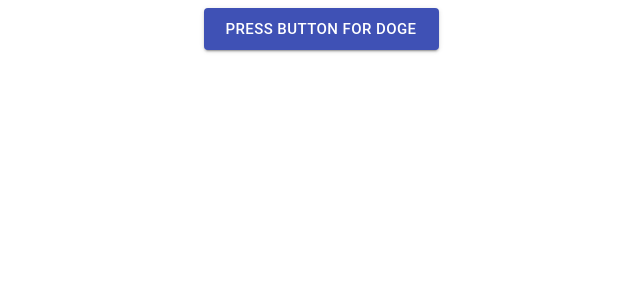
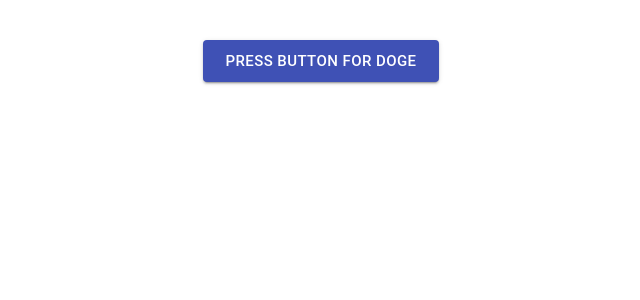
Before and after one commit to samsonyuwono/random-shiba-api, a React (Create React App) app: page / in a window 1280 px wide. Shown: the top 300 px of the page, without its empty margins (319-959 px from the left). Built offline with nearby package versions, Linux system fonts and the light colour scheme.

Commit message:
added Waypoint for infinite scrolling

```diff
--- a/package.json
+++ b/package.json
@@ -9,7 +9,8 @@
     "axios": "^0.20.0",
     "react": "^16.13.1",
     "react-dom": "^16.13.1",
-    "react-scripts": "3.4.3"
+    "react-scripts": "3.4.3",
+    "react-waypoint": "^9.0.3"
   },
   "scripts": {
     "start": "react-scripts start",
--- a/src/App.js
+++ b/src/App.js
@@ -1,18 +1,19 @@
-import React, { useState, useEffect } from "react";
+import React, { useState } from "react";
 import Images from "./components/Images.js";
 import Container from "@material-ui/core/Container";
 import axios from "axios";
 import "./App.css";
 import { makeStyles } from "@material-ui/core/styles";
 import Button from "@material-ui/core/Button";
+import { Waypoint } from "react-waypoint";
 
 const useStyles = makeStyles((theme) => ({
   margin: {
-    margin: theme.spacing(1),
+    margin: theme.spacing(5),
   },
 }));
 
-const API_URL = "http://shibe.online/api/shibes?count=20";
+const API_URL = "http://shibe.online/api/shibes?count=12";
 const CORS_ANYWHERE = "https://cors-anywhere.herokuapp.com/";
 
 function App() {
@@ -20,6 +21,8 @@ function App() {
 
   const [shibas, setShibas] = useState([]);
   const [loading, setLoading] = useState(false);
+  const [text, setText] = useState("");
+  const [wayPointActivated, setWaypoint] = useState(false);
 
   const fetchShibas = () => {
     setLoading(true);
@@ -28,13 +31,13 @@ function App() {
       .then((response) => {
         setShibas(response.data);
         setLoading(false);
+        setText("more");
+        setWaypoint(true);
       })
       .catch((error) => {
         console.log(error);
       });
   };
-
-  console.log(shibas);
 
   return (
     <div className="App">
@@ -46,9 +49,19 @@ function App() {
           className={classes.margin}
           onClick={fetchShibas}
         >
-          Press Button for Doge
+          Press Button for {text} Doge
         </Button>
+
         {loading ? <div>loading...</div> : <Images shiba={shibas} />}
+        <Waypoint
+          onEnter={() => {
+            if (wayPointActivated && shibas) {
+              fetchShibas();
+            }
+          }}
+        >
+          <div style={{ display: "block", height: "200px" }} />
+        </Waypoint>
       </Container>
     </div>
   );
--- a/src/components/Images.js
+++ b/src/components/Images.js
@@ -19,6 +19,7 @@ const useStyles = makeStyles((theme) => ({
 const Images = (props) => {
   const classes = useStyles();
   console.log(props);
+  const shibas = props.shiba;
   return (
     <Grid
       container
@@ -29,7 +30,7 @@ const Images = (props) => {
     >
       <Grid item xs={12}>
         <Grid container justify="center" spacing={8}>
-          {props.shiba.map((char, i) => (
+          {shibas.map((char, i) => (
             <Grid key={i} item>
               <Paper>
                 <img className={classes.paper} key={i} src={char} alt="shibe" />
```
Also changed, not shown: 1 other file (tests, documents, lock files or other folders).
